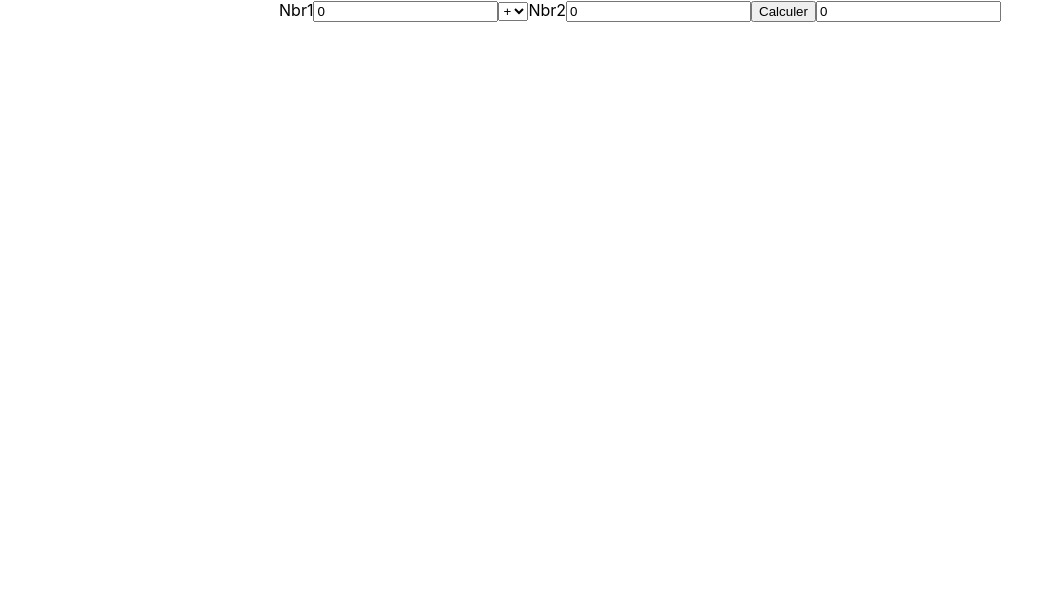
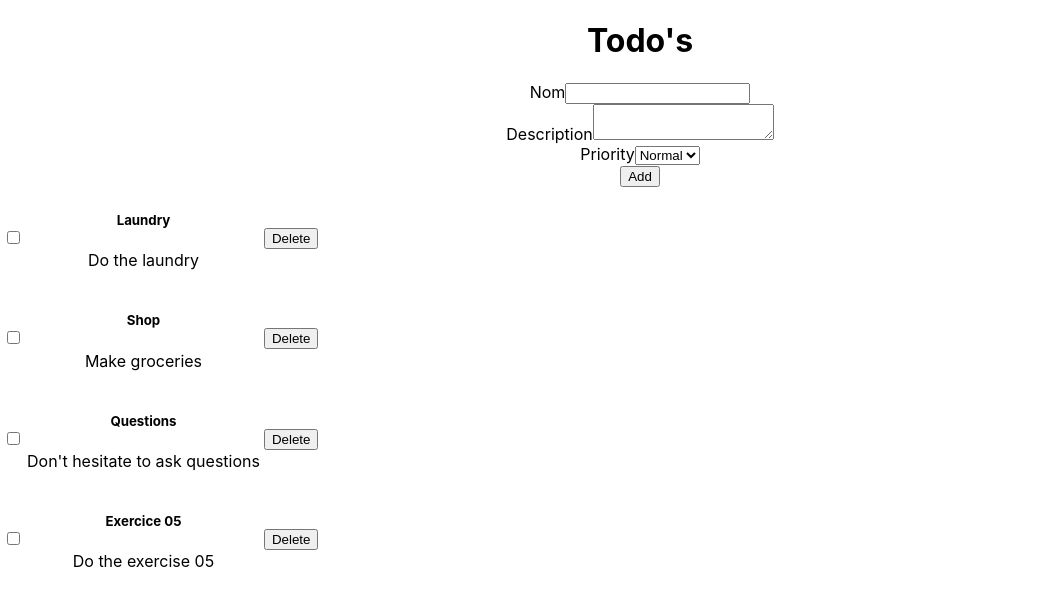
Before and after one commit to phil-form/TbReact, a React (Create React App) app in the folder src/exercice/Claire/exercice_01/: page / in a window 1280 px wide. Shown: the top 606 px of the page, without its empty margins (0-1057 px from the left). Built offline with nearby package versions, Linux system fonts and the light colour scheme; the HTML template or start-up script is replaced by a standard one.

Commit message:
Exercice 05 todo list

```diff
--- a/src/exercice/Claire/exercice_01/src/App.js
+++ b/src/exercice/Claire/exercice_01/src/App.js
@@ -3,7 +3,9 @@ import './App.css';
 // import ProductList from './components/exo_02/ProductList';
 // import products from './data/products.json'
 // import Counter from './components/exo_03/Counter';
-import Calc from './components/exo_04/Calc';
+// import Calc from './components/exo_04/Calc';
+import TodoList from './components/exo_05/TodoList';
+import todos from './data/todos.json'
 
 function App() {
   return (
@@ -12,7 +14,8 @@ function App() {
       {/* <WelcomeAge name="Riri"/> */}
       {/* <ProductList products={products}/> */}
       {/* <Counter toIncrement={2}/> */}
-      <Calc />
+      {/* <Calc /> */}
+      <TodoList todos={todos}/>
     </div>
   );
 }
--- a/src/exercice/Claire/exercice_01/src/components/exo_04/Calc.jsx
+++ b/src/exercice/Claire/exercice_01/src/components/exo_04/Calc.jsx
@@ -30,6 +30,8 @@ function Calc() {
             case 'x':
                 res = data.input1 * data.input2
                 break;
+            default:
+                res = data.input1 * data.input2
         }
         setResult(res)
     }
--- /dev/null
+++ b/src/exercice/Claire/exercice_01/src/components/exo_05/Task.jsx
@@ -0,0 +1,40 @@
+import { useState } from "react";
+
+
+function Task(props) {
+
+    const [todo, setTodo] = useState(props.todo)
+
+    function check(e) {
+        setTodo((v) => {
+            v.done = e.target.checked
+            return {...v}
+        })
+
+    }
+
+    function remove() {
+        props.onRemove(todo)
+    }
+
+    return (
+        <tr>
+            <td>
+                <input type="checkbox" className="form-check-input" id="done" value={todo.done} onChange={check}/>
+            </td>
+            <td>
+               <div className={`card ${todo.priority === 1 ? "bg-danger" : ""} ${todo.done ? "bg-secondary" : ""}`}>
+                <div className="card-body">
+                    <h5 className="card-title">{todo.name}</h5>
+                    <p className="card-text">{todo.description}</p>
+                </div>
+               </div>
+            </td>
+            <td>
+                <button className="btn btn-danger" onClick={remove}>Delete</button>
+            </td>
+        </tr>
+    )
+}
+
+export default Task;
--- /dev/null
+++ b/src/exercice/Claire/exercice_01/src/components/exo_05/TaskForm.jsx
@@ -0,0 +1,69 @@
+import { useState } from "react";
+
+
+function TaskForm(props) {
+    const defaultTodo = {name: "", description: "", priority: 2, done: false}
+    const [todo, setTodo] = useState(defaultTodo)
+    const [formErrors, setFormErrors] = useState({})
+
+    function newTask() {
+        if(validate()) {
+            props.onNew(todo)
+        }
+    }
+
+    function validate() {
+        setFormErrors({})
+        let errors = false
+        if(todo.name.length <= 1) {
+            errors = true
+            setFormErrors( (v) => {
+                v['name'] = "Task's name should be > 1."
+            })
+        }
+        if(!todo.priority) {
+            errors = true
+            setFormErrors( (v) => {
+                v['priority'] = "Task's priority should be set."
+            })
+        }
+        return !errors
+    }
+
+    function handleInput(e) {
+        const { name, type, checked, value } = e.target
+        const newData = {
+            ...todo,
+            [name]: type === 'checkbox' ? checked : value
+        }
+        setTodo(newData)
+    }
+
+    return (
+        <>
+            <form id="task-form" className="mx-auto col-md-4 needs-validation was-validated" noValidate>
+                <div className="form-group">
+                    <label htmlFor="name">Nom</label>
+                    <input className="form-control" name="name" type="text" value={todo.name} onChange={handleInput} required/>
+                    {formErrors && formErrors.name ? <small className="invalid-feedback">{formErrors.name}</small> : ''}
+                </div>
+                <div className="form-group">
+                    <label htmlFor="description">Description</label>
+                    <textarea className="form-control" name="description" value={todo.description} onChange={handleInput}/>
+                </div>
+                <div className="form-group">
+                    <label htmlFor="priority">Priority</label>
+                    <select className="form-control" name="priority" value={todo.priority} onChange={handleInput} required>
+                        <option value="1">Urgent</option>
+                        <option value="2">Normal</option>
+                        <option value="3">Basse</option>
+                    </select>
+                </div>
+                <div className="form-group">
+                    <input type="button" onClick={newTask} value="Add"/>
+                </div>
+            </form>
+        </>
+    )
+}
+export default TaskForm;
--- /dev/null
+++ b/src/exercice/Claire/exercice_01/src/components/exo_05/TodoList.jsx
@@ -0,0 +1,45 @@
+ import { useState } from 'react';
+import Task from './Task';
+import TaskForm from './TaskForm';
+
+
+function TodoList(props) {
+    const [todos, setTodos] = useState(props.todos)
+
+    function newTask(todo) {
+        setTodos( (v) => {
+            todo.id = nextId()
+            return [todo, ...v]
+        })
+    }
+
+    function removeTask(todo) {
+        const index = todos.indexOf(todo)
+        setTodos( (v) => {
+            v.splice(index, 1)
+            return [...v]
+        })
+    }
+
+    function nextId() {
+        return todos.reduce( (acc, v) => {
+            return Math.max(acc, v.id);
+        }, 0) + 1
+    }
+
+    return (
+        <>
+        <h1>Todo's</h1>
+        <TaskForm onNew={newTask}/>
+        <table className='table'>
+            <tbody>
+                {
+                    todos.map( (todo) => <Task key={`${todo.id}`} todo={todo} onRemove={removeTask}/> )
+                }
+            </tbody>
+        </table>
+        </>
+    )
+}
+
+export default TodoList;
--- /dev/null
+++ b/src/exercice/Claire/exercice_01/src/data/todos.json
@@ -0,0 +1,30 @@
+[
+    {
+        "id": 1,
+        "name": "Laundry",
+        "description": "Do the laundry",
+        "priority": 1,
+        "done": false
+    },
+    {
+        "id": 2,
+        "name": "Shop",
+        "description": "Make groceries",
+        "priority": 2,
+        "done": false
+    },
+    {
+        "id": 3,
+        "name": "Questions",
+        "description": "Don't hesitate to ask questions",
+        "priority": 3,
+        "done": false
+    },
+    {
+        "id": 4,
+        "name": "Exercice 05",
+        "description": "Do the exercise 05",
+        "priority": 1,
+        "done": false
+    }
+]
```
